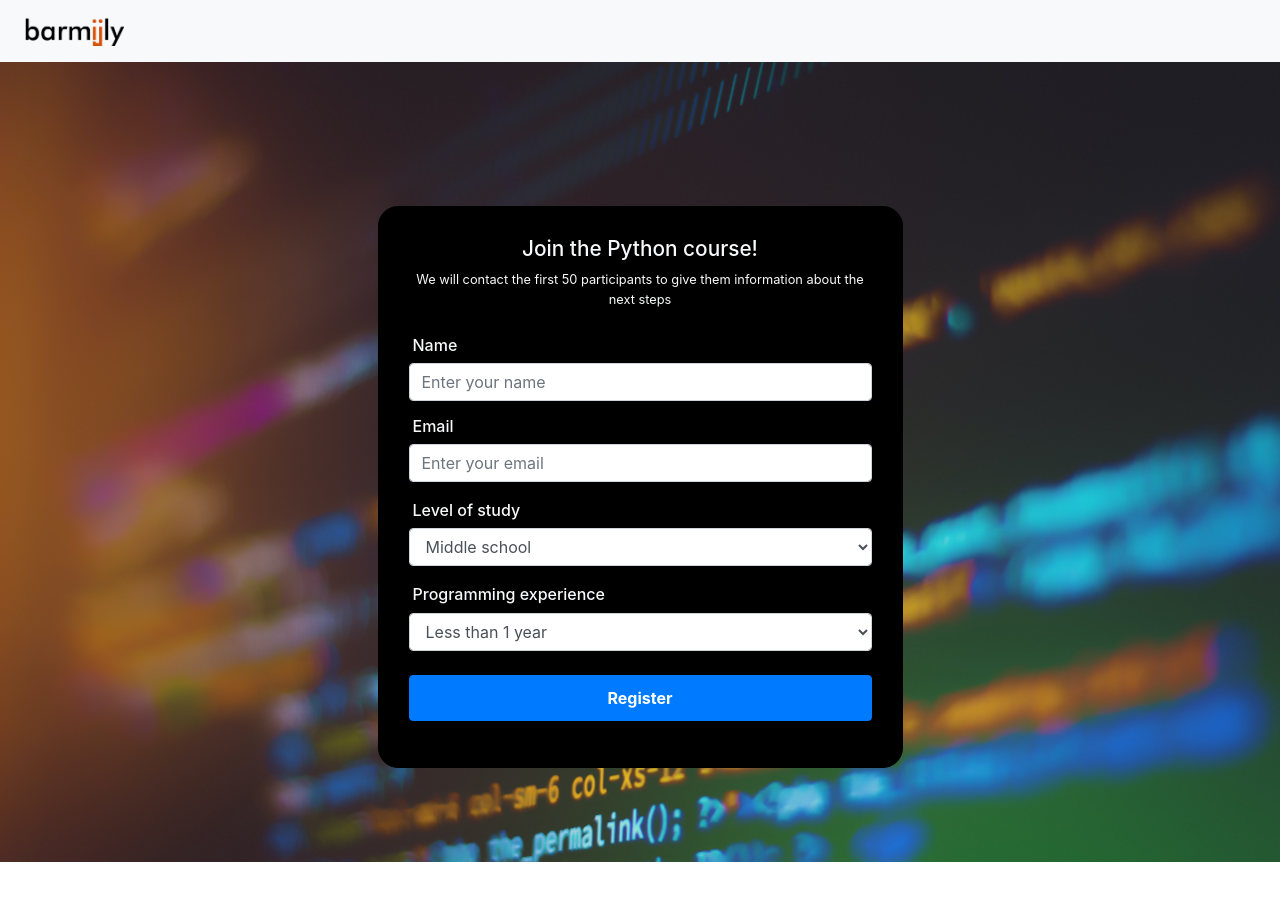
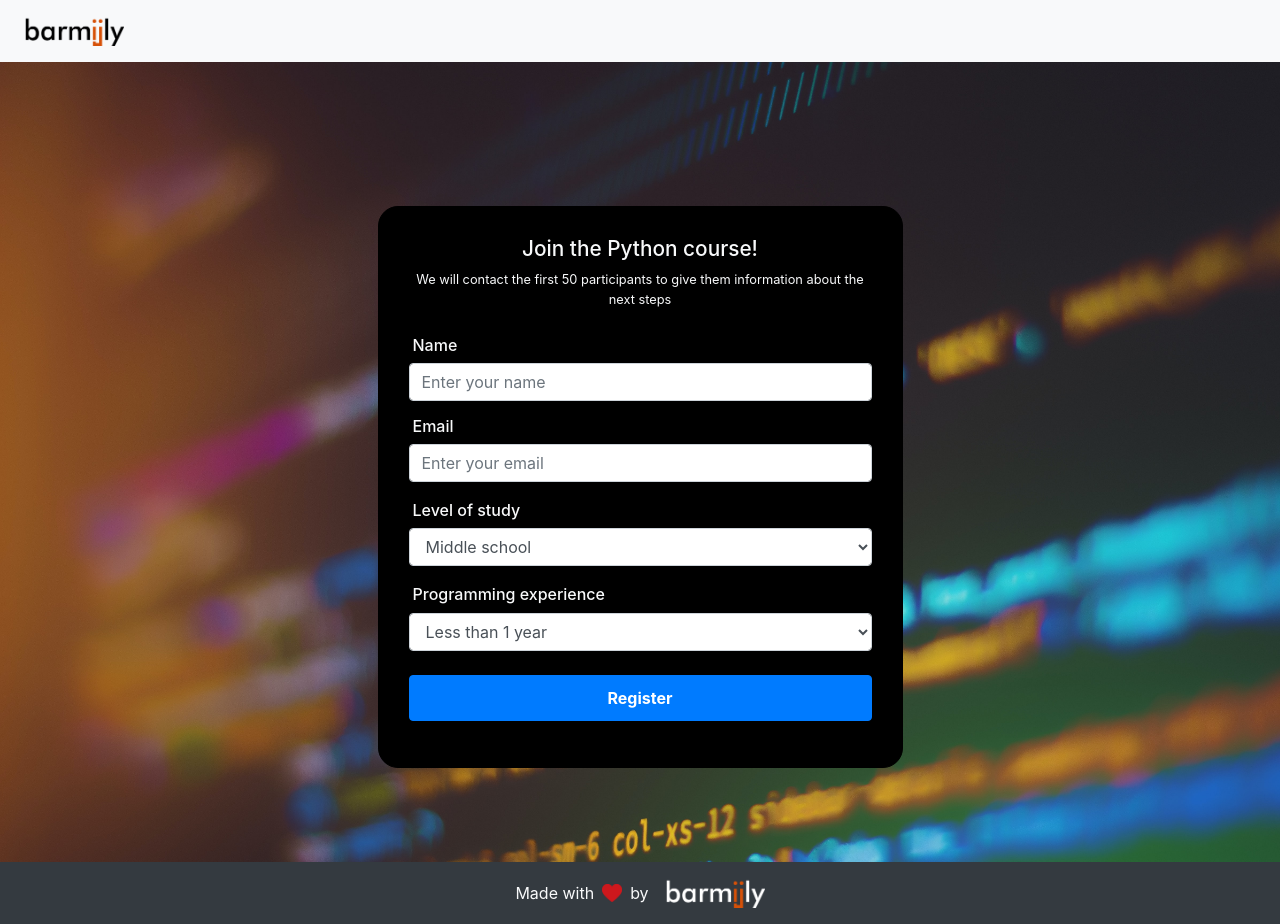
Before and after one commit to rissalhedna/Booster, a plain HTML site: page index.html in a window 1280 px wide. Before the commit the page ends 862 px from the top, so only its background shows below. Drawn offline with nearby package versions, Linux system fonts and the light colour scheme.

Commit message:
added footer

```diff
--- a/index.html
+++ b/index.html
@@ -85,6 +85,14 @@
         </div>
       </div>
     </div>
+    <footer
+      class="bg-dark text-light d-flex justify-content-center align-items-center pt-3 pb-3"
+    >
+      <span class="mr-2">Made with</span>
+      <img src="./assets/heart.png" width="20px" alt="barmijly-logo" />
+      <span class="ml-2 mr-3">by</span>
+      <img src="./assets/Logo2.png" width="100px" alt="barmijly-logo" />
+    </footer>
   </body>
   <script
     src="https://code.jquery.com/jquery-3.3.1.slim.min.js"
```
Also changed, not shown: assets/Logo2.png (added), assets/heart.png (added).
